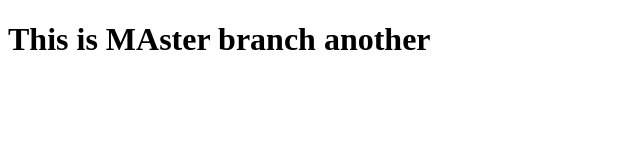
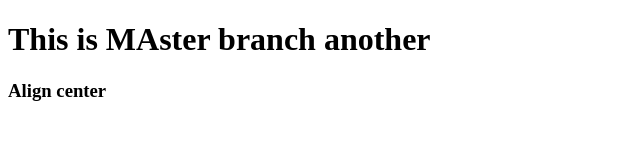
Before and after one commit to Aakaassh/Trial, a plain HTML site: page index.html in a window 1280 px wide. Shown: the whole page, without its empty margins (0-640 px from the left). Drawn offline with Linux system fonts and the light colour scheme.

Commit message:
third commi

```diff
--- a/index.html
+++ b/index.html
@@ -8,5 +8,6 @@
 </head>
 <body>
     <h1>This is MAster branch another</h1>
+    <h3>Align center</h3>
 </body>
 </html>
```
